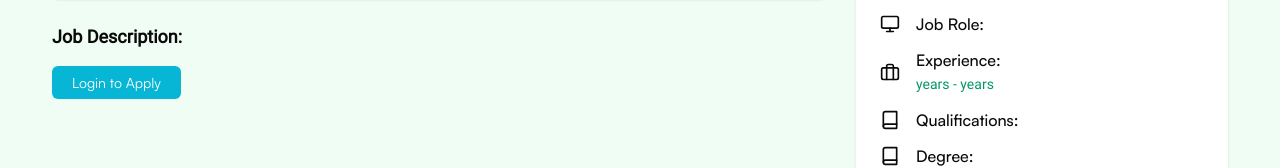
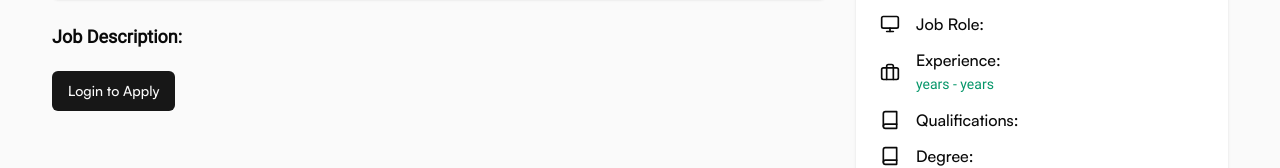
Before and after one commit to sumit-kr-das/recruitx-frontend, a React (Vite) app: page /jobDetails/1 in a window 1280 px wide. Shown: the part 297-465 px from the top of the page. Built offline with nearby package versions, Linux system fonts and the light colour scheme; no server answers.

Commit message:
job details page changed

```diff
--- a/src/components/mnjuser/jobDetail/JobDetailMain.tsx
+++ b/src/components/mnjuser/jobDetail/JobDetailMain.tsx
@@ -6,6 +6,7 @@ import { useSetUserApplyMutation } from "../../../features/user/post/setUserAppl
 import { TApiError } from "../../../@types/TApiError";
 import { useToast } from "../../../ui/use-toast";
 import { TJobDetails } from "../../../@types/publicTypes/TJobDetails";
+import { Button } from "../../../ui/button";
 
 const JobDetailMain = ({ job }: { job: TJobDetails }) => {
   const navigate = useNavigate();
@@ -60,19 +61,22 @@ const JobDetailMain = ({ job }: { job: TJobDetails }) => {
 
       <div className="mt-5">
         {user && user == "user" ? (
-          <button
+          <Button
             className="bg-cyan-500 text-white text-sm px-5 py-2 rounded-md hover:bg-cyan-600"
             onClick={applyForJob}
           >
             Apply
-          </button>
+          </Button>
         ) : (
-          <Link
-            to="/login"
-            className="bg-cyan-500 text-white text-sm px-5 py-2 rounded-md hover:bg-cyan-600"
-          >
-            Login to Apply
-          </Link>
+          <Button>
+            <Link
+              to="/login"
+              className=""
+            >
+              Login to Apply
+            </Link>
+          </Button>
+
         )}
       </div>
     </div>
--- a/src/pages/user/JobDetailsPage.tsx
+++ b/src/pages/user/JobDetailsPage.tsx
@@ -5,13 +5,16 @@ import JobDetailSideBar from "../../components/mnjuser/jobDetail/JobDetailSideBa
 import TopHeader from "../../components/navigation/TopHeader";
 import { useGetJobDetailQuery } from "../../features/user/get/getJobDetailApiSlice";
 import Container from "../../layout/Container";
+import Loader from "../../components/loader/Loader";
 
 const JobDetailsPage = () => {
   const { jobId } = useParams();
-  const { data } = useGetJobDetailQuery({ id: jobId });
+  const { data, isLoading, isSuccess } = useGetJobDetailQuery({ id: jobId });
+
+  if (!data && isLoading && !isSuccess) return <Loader />
 
   return (
-    <div className="bg-green-50">
+    <div className="bg-[#FAFAFA]">
       <TopHeader />
       {/* <Conta className="max-w-screen-xl mx-auto pb-10 flex justify-between"> */}
       <Container>
```
